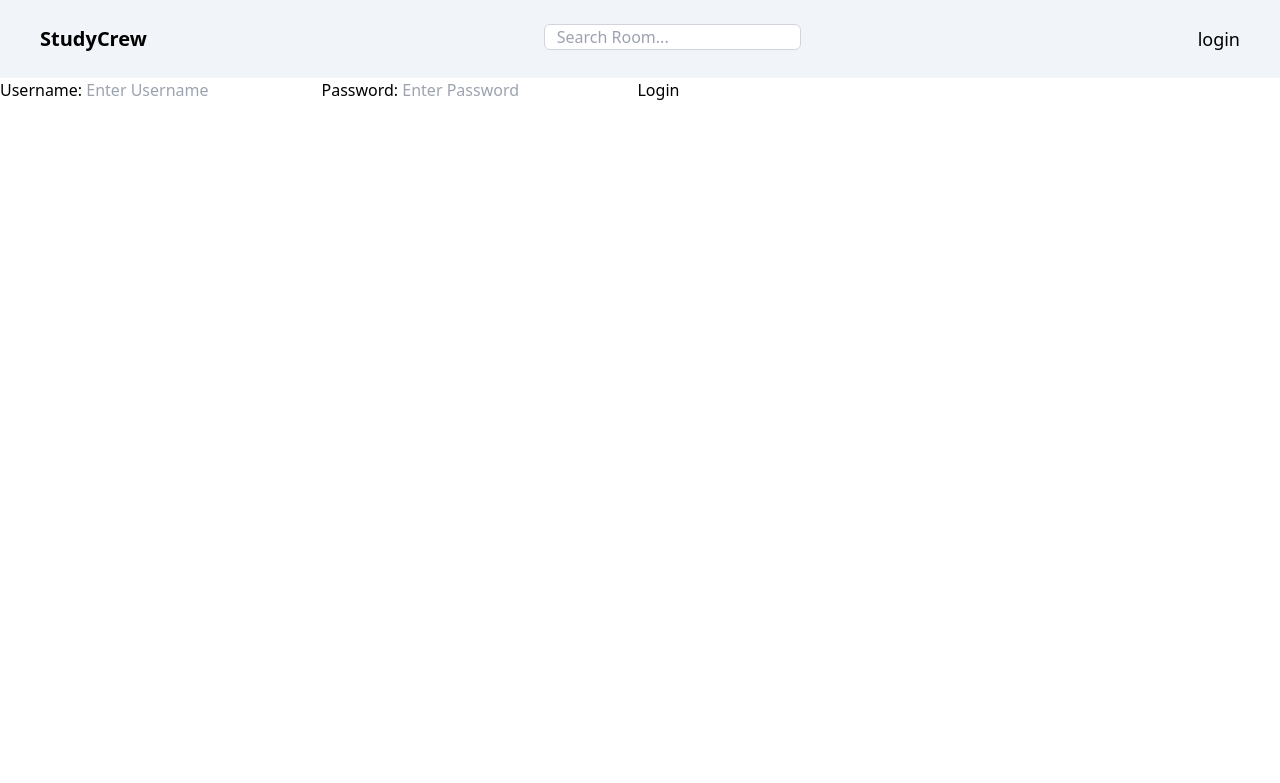
After one commit to Osas706/studycrew, a Django app: page /login/ in a window 1280 px wide. The commit adds this page. Shown: the top 783 px of the page. Run offline with Django 5.2, Linux system fonts and the light colour scheme; some libraries are stand-ins or nearby versions.

Commit message:
Login and Logout completed

```diff
--- /dev/null
+++ b/base/templates/base/auth.html
@@ -0,0 +1,18 @@
+<body>
+  {% extends 'main.html' %}
+
+  {% block content %}
+  <div class="">
+    <form action="" method="POST">
+      {% csrf_token %}
+      <label for="username">Username:</label>
+      <input type="text" id="username" name="username" placeholder="Enter Username">
+
+      <label for="password">Password:</label>
+      <input type="password" id="password" name="password" placeholder="Enter Password">
+
+      <button type="submit">Login</button>
+    </form>
+  </div>
+  {% endblock content %}
+</body>
--- a/base/templates/base/home.html
+++ b/base/templates/base/home.html
@@ -2,7 +2,7 @@
   {% extends 'main.html' %}
 
   {% block content %}
-  <div class="grid grid-cols-4">
+  <div class="grid grid-cols-4 p-5 md:px-10">
     <!-- sidebar -->
     <div class="col-span-1">
       <h3>Browse Topics</h3>
--- a/base/urls.py
+++ b/base/urls.py
@@ -2,6 +2,9 @@ from django.urls import path
 from . import views
 
 urlpatterns = [
+  path('login/', views.loginUser, name='login'),
+  path('logout/', views.logoutUser, name='logout'),
+
   path('', views.home, name='home'),
   path('room/<str:pk>/', views.room, name='room'),
   path('create-room/', views.createroom, name='create-room'),
--- a/base/views.py
+++ b/base/views.py
@@ -1,7 +1,38 @@
 from django.shortcuts import render, redirect
+from django.contrib import messages
+from django.contrib.auth import authenticate, login, logout
 from django.db.models import Q
 from .models import Room, Topic
 from .forms import RoomForm
+from django.contrib.auth.models import User
+
+# loginUser
+def loginUser(request):
+  if request.method == 'POST':
+    username = request.POST.get('username')
+    password = request.POST.get('password')
+
+    try:
+      user = User.objects.get(username=username)
+    except:
+      messages.error(request, 'User does not exist')
+
+    user = authenticate(request, username=username, password=password)
+
+    # if user
+    if user is not None:
+      login(request, user)
+      return redirect('home')
+    else:
+      messages.error(request, 'Username OR password does not exist')
+
+  context = {}
+  return render(request, 'base/auth.html', context)
+
+# logoutUser
+def logoutUser(request):
+  logout(request)
+  return redirect('home')
 
 # home
 def home(request):
--- a/templates/main.html
+++ b/templates/main.html
@@ -1,5 +1,6 @@
 <!DOCTYPE html>
 <html lang="en">
+
 <head>
   <meta charset="UTF-8">
   <meta name="viewport" content="width=device-width, initial-scale=1.0">
@@ -11,8 +12,18 @@
 <body class="w-full">
   {% include 'navbar.html' %}
 
+  <!-- if messages (error , sucesss, info .....) -->
+  {% if messages %}
+  <ul class="messages">
+    {% for message in messages %}
+    <li>{{ message }}</li>
+    {% endfor %}
+  </ul>
+  {% endif %}
+
   {% block content %}
 
   {% endblock %}
 </body>
+
 </html>
--- a/templates/navbar.html
+++ b/templates/navbar.html
@@ -1,13 +1,19 @@
-<div class="bg-slate-100 px-2 py-3 flex items-center gap-5">
+<div class="bg-slate-100 p-5 md:px-10 py-3 flex items-center justify-between gap-5">
   <a href="/" class="text-xl font-semibold">
     StudyCrew
   </a>
 
   <form action="{% url 'home' %}" method="GET" class="flex items-center">
-    <input type="text"
-      name="q"
-      class="border border-gray-300 rounded-md px-3 mt-3 "
-      placeholder="Search Room..."
-    />
+    <input type="text" name="q" class="border border-gray-300 rounded-md px-3 mt-3 " placeholder="Search Room..." />
   </form>
+
+  {% if request.user.is_authenticated %}
+  <a href="{% url 'logout' %}" class="text-lg font-medium">
+    Logout
+  </a>
+  {% else %}
+  <a href="{% url 'login' %}" class="text-lg font-medium">
+    login
+  </a>
+  {% endif %}
 </div>
```
Also changed, not shown: db.sqlite3.
